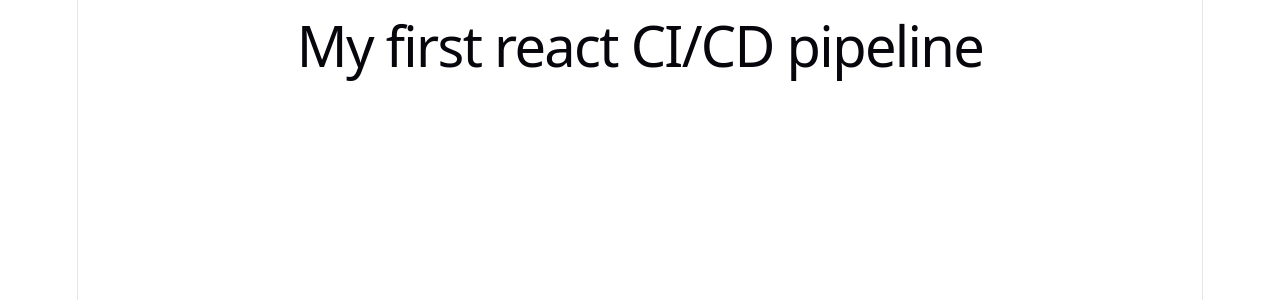
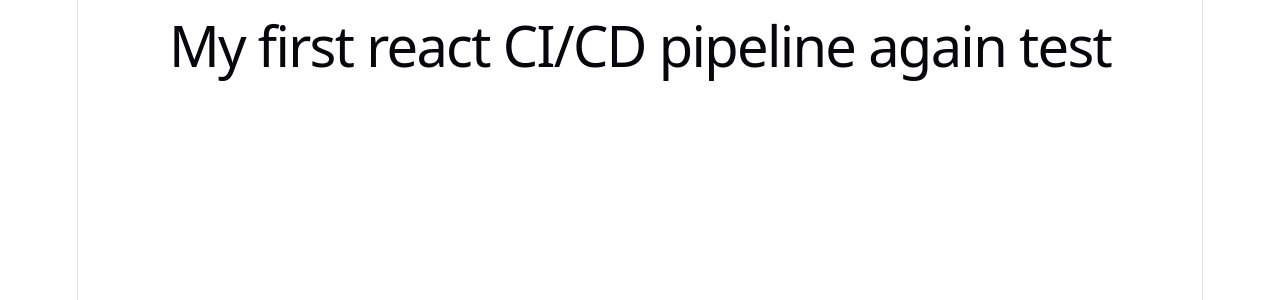
Before and after one commit to 42gagandeep/my-react-pipeline, a React (Vite) app: page / in a window 1280 px wide. Shown: the top 300 px of the page. Built offline with nearby package versions, Linux system fonts and the light colour scheme.

Commit message:
first CI/CD pipeline2

```diff
--- a/src/App.jsx
+++ b/src/App.jsx
@@ -9,7 +9,7 @@ function App() {
 
   return (
     <>
-      <h1>My first react CI/CD pipeline</h1>
+      <h1>My first react CI/CD pipeline again test</h1>
     </>
   )
 }
```
